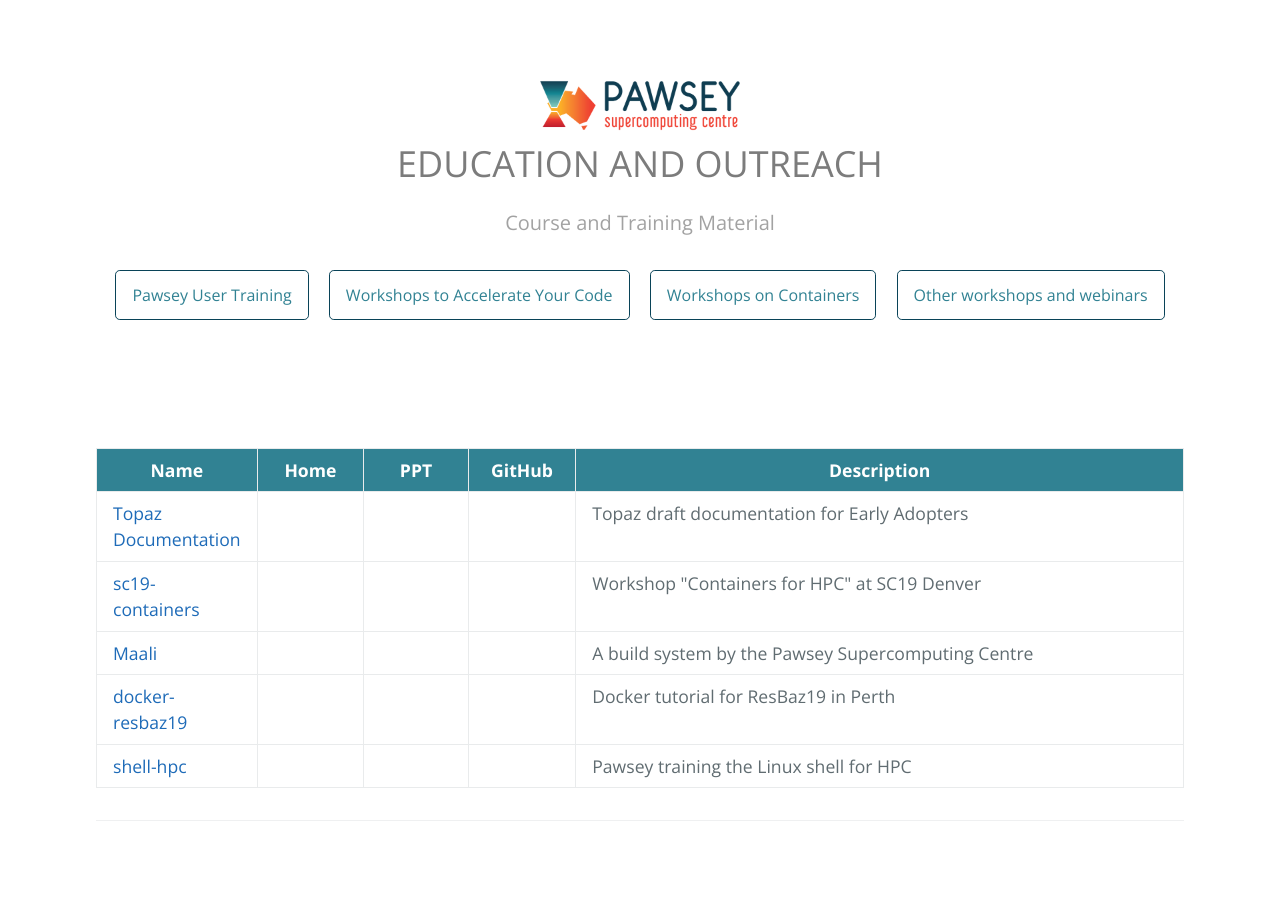
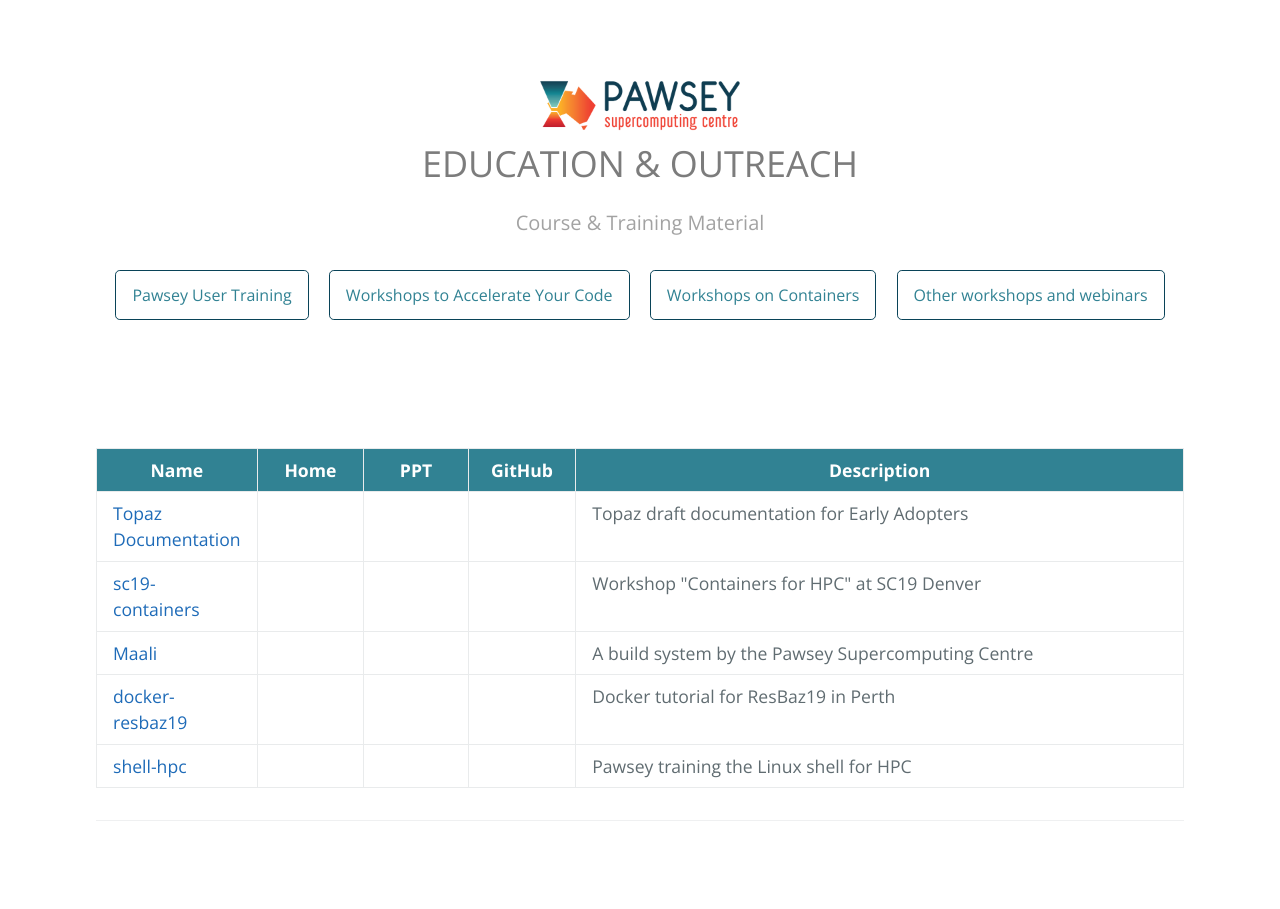
Before and after one commit to ratkinson0405/ratkinson0405.github.io, a Jekyll site: the page built from index.md, in a window 1280 px wide. Built offline with Jekyll 4.4.1, drawn with Linux system fonts in a browser that asks for light colours; our own code applies the rules of GitHub Pages for plain Markdown files; the repository's description, which GitHub fills in, is left out.

Commit message:
Update default.html

```diff
--- a/_layouts/default.html
+++ b/_layouts/default.html
@@ -12,8 +12,8 @@
   <body>
     <section class="page-header">
       <a class="site-title" href="http://pawsey.org.au"><img width="200" src="{{ '/' | absolute_url }}assets/img/logo.png"></a>
-      <h1 class="project-name">EDUCATION AND OUTREACH</h1>
-      <h2 class="project-tagline">Course and Training Material</h2>
+      <h1 class="project-name">EDUCATION & OUTREACH</h1>
+      <h2 class="project-tagline">Course & Training Material</h2>
       {% for item in site.data.pages.pages %}
         {% if page.url == item.url %}
         <a href="{{ '/' | absolute_url }}{{ item.url }}" class="btn"><font color="#f15a29">{{ item.title }}</font></a>
```
